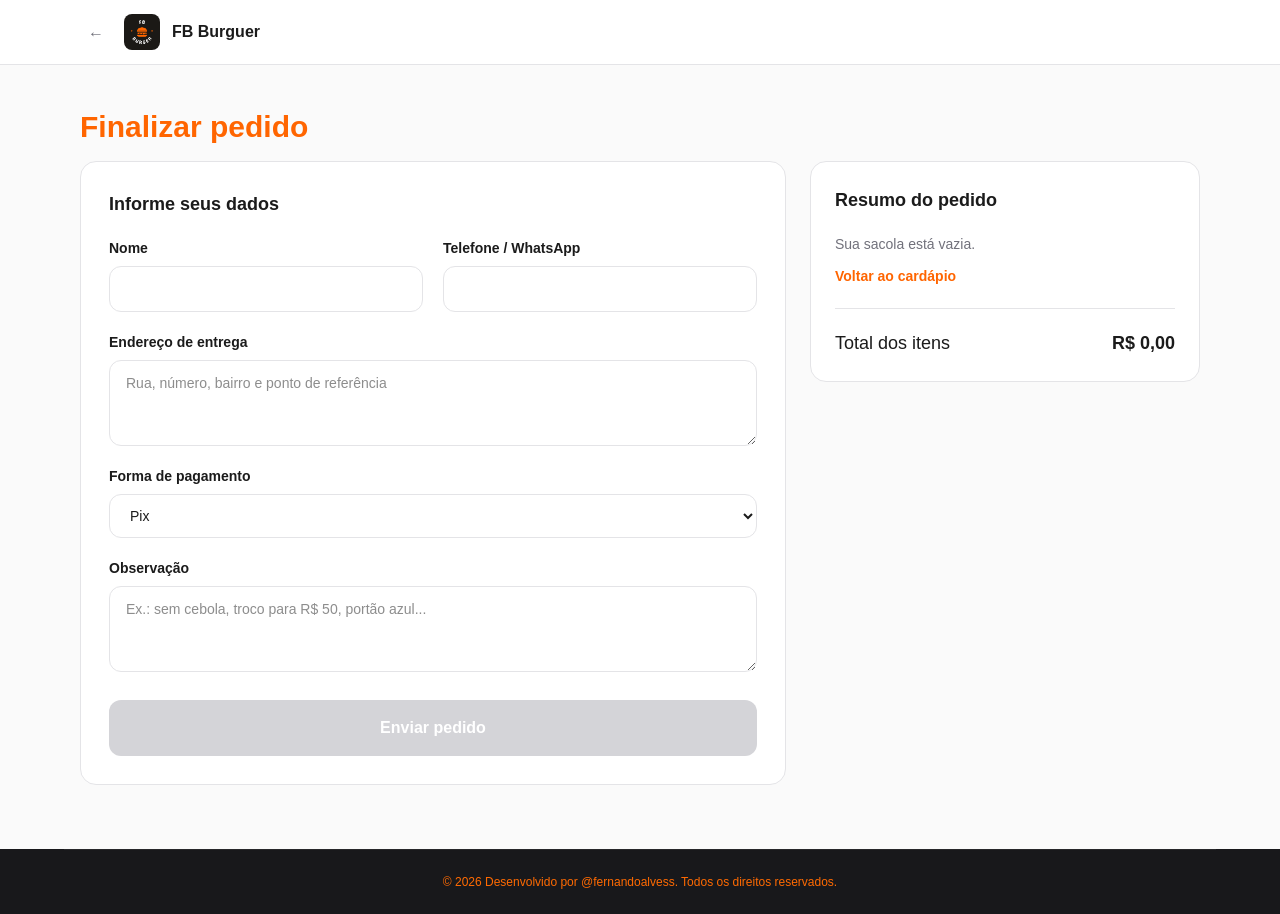
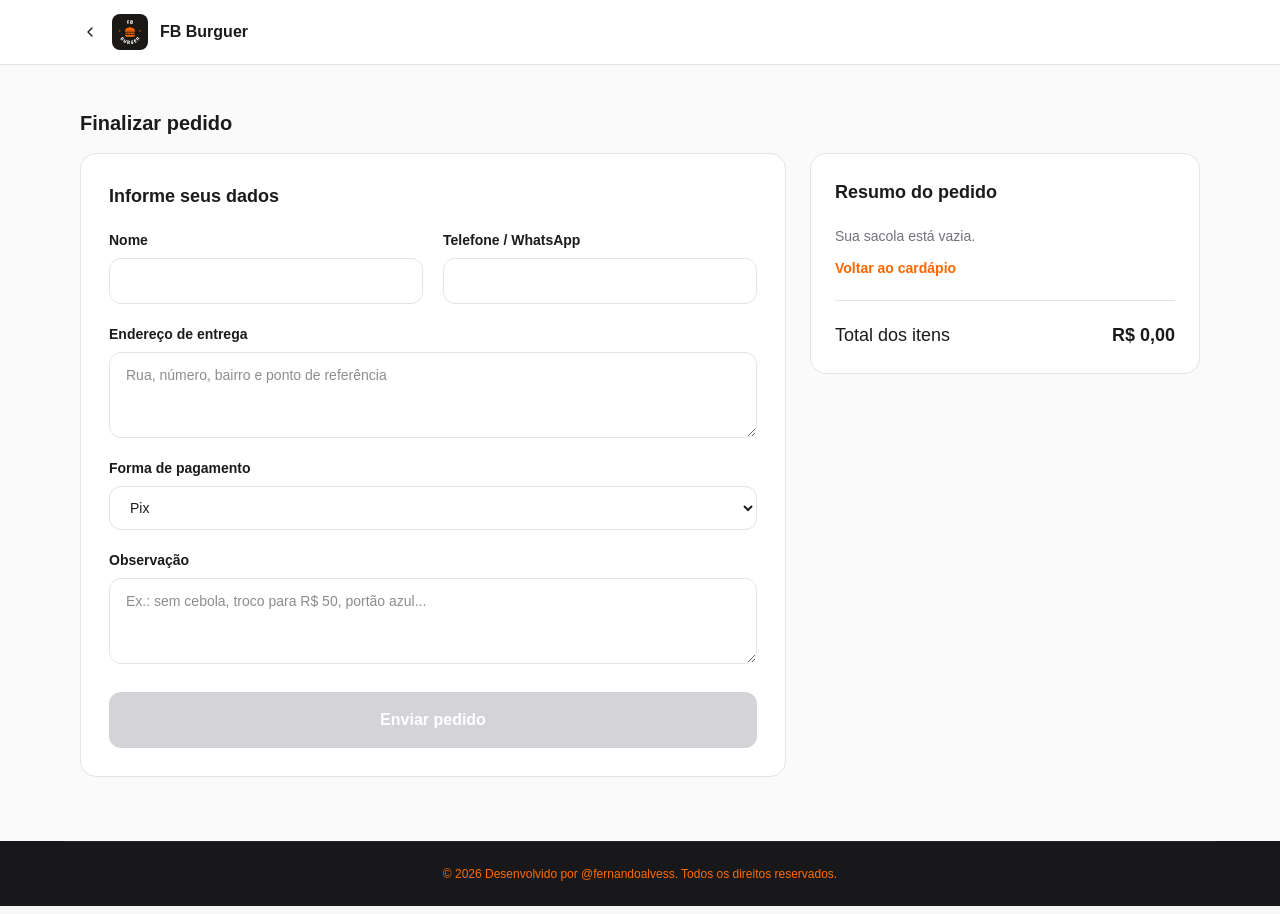
Before and after one commit to fernandoalvess/CardapioDigital, a Next.js app: page /checkout in a window 1280 px wide. Built offline with nearby package versions, Linux system fonts and the light colour scheme.

Commit message:
feat: adiciona botão de voltar do checkout

```diff
--- a/next.config.ts
+++ b/next.config.ts
@@ -1,7 +1,7 @@
 import type { NextConfig } from "next";
 
 const nextConfig: NextConfig = {
-  allowedDevOrigins: ["192.168.0.111"],
+  allowedDevOrigins: ["192.168.0.127"],
   images: {
     formats: ["image/avif", "image/webp"],
   },
--- a/package.json
+++ b/package.json
@@ -12,6 +12,7 @@
   "dependencies": {
     "@supabase/ssr": "^0.12.4",
     "@supabase/supabase-js": "^2.112.3",
+    "lucide-react": "^1.39.0",
     "next": "^16.3.0",
     "react": "^19.2.0",
     "react-dom": "^19.2.0",
--- a/src/app/checkout/page.tsx
+++ b/src/app/checkout/page.tsx
@@ -6,6 +6,7 @@ import { useState, type FormEvent } from "react";
 import { useCart } from "@/components/store/cart-provider";
 import { formatBRL } from "@/lib/format";
 import { StoreFooter } from "@/components/store/store-footer";
+import { ChevronLeft } from "lucide-react";
 
 type CheckoutStatus =
   | { type: "idle"; message?: string }
@@ -72,10 +73,10 @@ export default function CheckoutPage() {
         <div className="container-app flex h-16 items-center gap-3">
           <Link
             href="/"
-            aria-label="Voltar ao cardápio"
-            className="rounded-lg p-2 text-zinc-500 hover:bg-zinc-100"
+            aria-label="Voltar para o cardápio"
+            className="inline-flex h-5 w-5 items-center justify-center rounded-full transition hover:bg-zinc-100"
           >
-            ←
+            <ChevronLeft className="h-4 w-4" />
           </Link>
           <Image
             src="/brand/logo.webp"
@@ -90,7 +91,7 @@ export default function CheckoutPage() {
 
       <div className="container-app py-7 md:py-10">
         <div className="mb-4">
-          <h1 className="mt-1 text-2xl font-black md:text-3xl text-[#ff6500]">
+          <h1 className="mt-1 text-xl font-black md:text-xl">
             Finalizar pedido
           </h1>
         </div>
```
Also changed, not shown: src/app/apple-icon.png (added), 1 other file (tests, documents, lock files or other folders).
